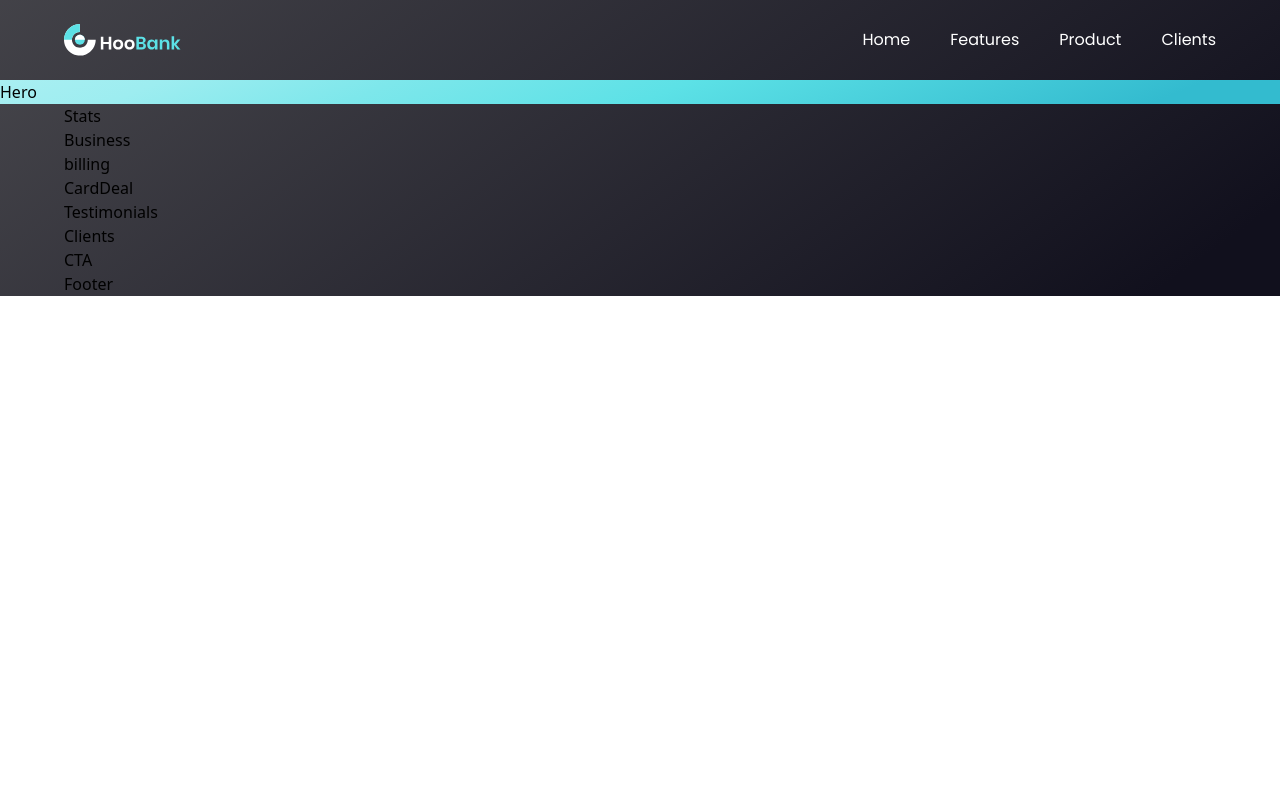
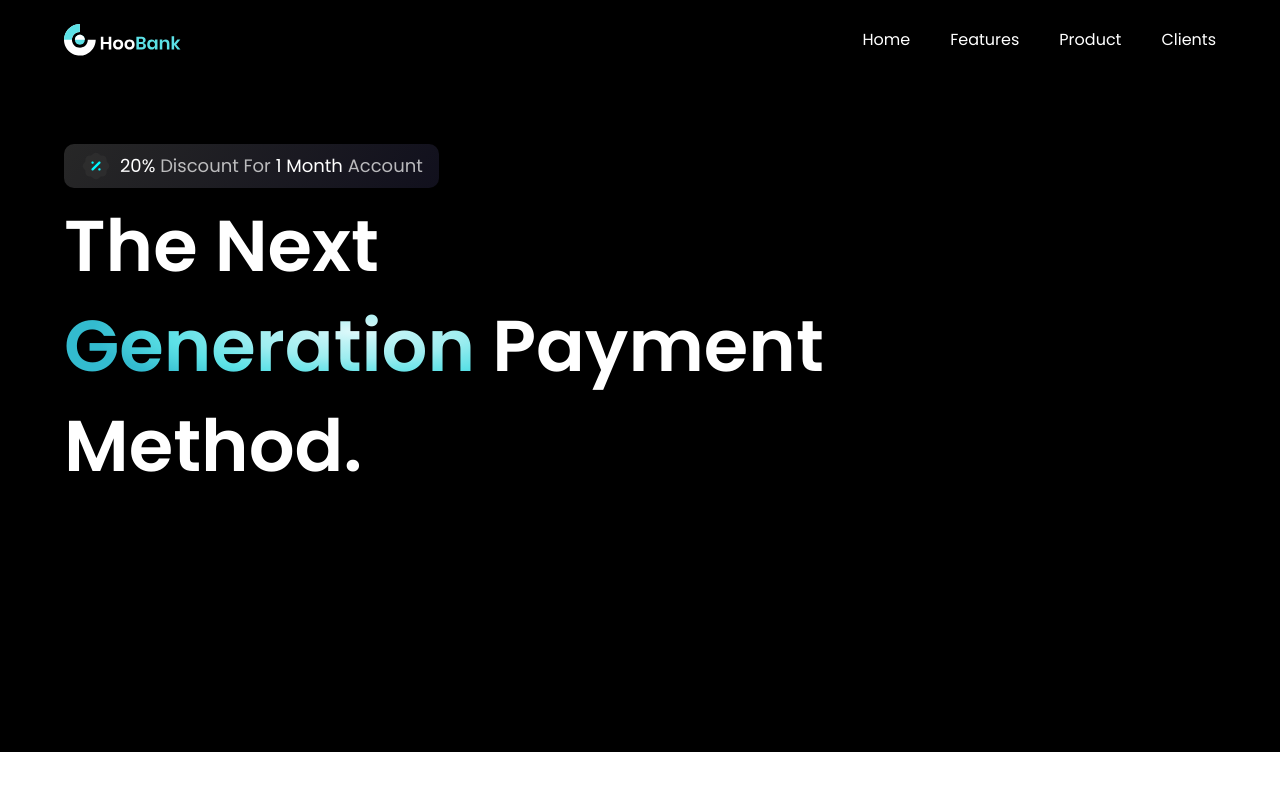
Before and after one commit to Brockkcc/bank_modern_app, a React (Vite) app: page / in a window 1280 px wide. Shown: the top 790 px of the page. Built offline with nearby package versions, Linux system fonts and the light colour scheme.

Commit message:
Hero Section

```diff
--- a/src/App.jsx
+++ b/src/App.jsx
@@ -4,20 +4,20 @@ import React from 'react';
 import { Navbar, Hero, Stats, Business, Billing, CardDeal, Testimonials, Clients, CTA, Footer } from './components';
 
 const App = () =>(
-    <div className="bg-black-gradient w-full overflow-hidden">
+    <div className="bg-black w-full overflow-hidden">
       <div className={`${styles.paddingX} ${styles.flexCenter}`}>
         <div className={`${styles.boxWidth}`}>
           <Navbar />
         </div>
       </div>
 
-      <div className={`bg-blue-gradient ${styles.flexStart}`}>
+      <div className={`bg-black ${styles.flexStart}`}>
         <div className={`${styles.boxWidth}`}>
          <Hero />
         </div>
       </div>
 
-      <div className={`bg-black-gradient ${styles.paddingX} ${styles.flexStart}`}>
+      <div className={`bg-black ${styles.paddingX} ${styles.flexStart}`}>
         <div className={`${styles.boxWidth}`}>
          <Stats />
          <Business />
--- a/src/components/Hero.jsx
+++ b/src/components/Hero.jsx
@@ -1,9 +1,33 @@
-import React from 'react'
+import styles from '../style';
+import { discount, robot } from '../assets';
+import GetStarted from './GetStarted';
 
-const Hero = () => {
-  return (
-    <div>Hero</div>
+const Hero = () =>  (
+    <section id="home" className={`flex md:flew-row felx-col ${styles.paddingY}`} >
+      <div className={`flex-1 ${styles.flexStart}
+      flex-col xl:px-0 sm:px-16 px-6`}>
+        <div className="flex flex-row items-center py-[6px] px-4 bg-discount-gradient rounded-[10px] mb-2">
+          <img src={discount} alt="discount" className="w-[32px] h-[32px]"/>
+          <p className={`${styles.paragraph} ml-2`}>
+            <span className="text-white">20%</span> Discount For {" "}
+            <span className="text-white">1 Month</span> Account
+          </p>
+        </div>
+
+        <div className="flex felx-row justify-between items-center w-full">
+          <h1 className="flex-1 font-poppins font-semibold ss:text-[72px] text-[52px] text-white ss:leading-[100px] leading-[75px]">
+          The Next <br className="sm:block hidden" /> {" "}
+          <span className="text-gradient">Generation</span> {" "}
+          Payment Method.
+          </h1>
+          <div className="ss:flex hidden md:mr-4 mr-0">
+           <GetStarted />
+          </div>
+
+        </div>
+      </div>
+    </section>
   )
-}
+
 
 export default Hero
```
